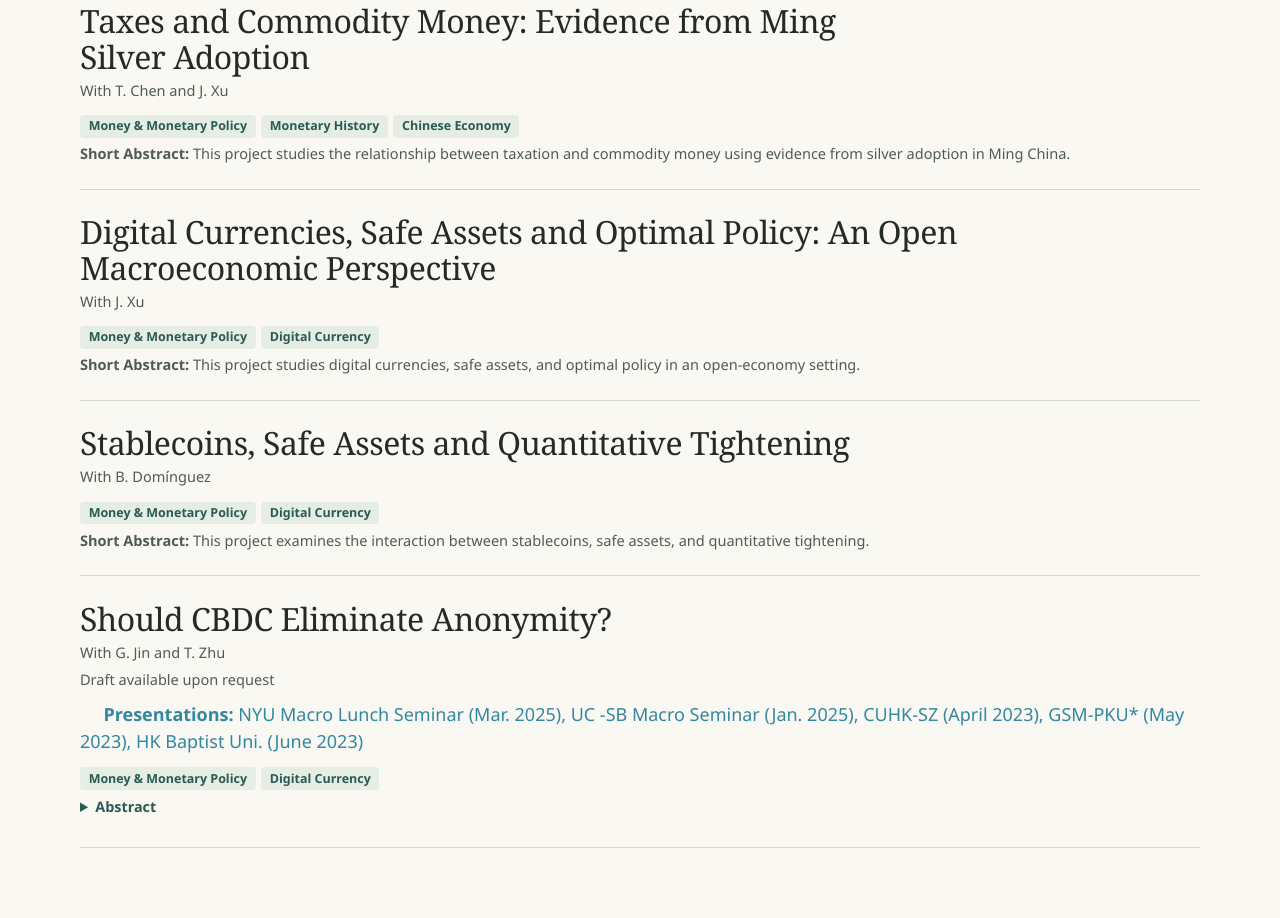
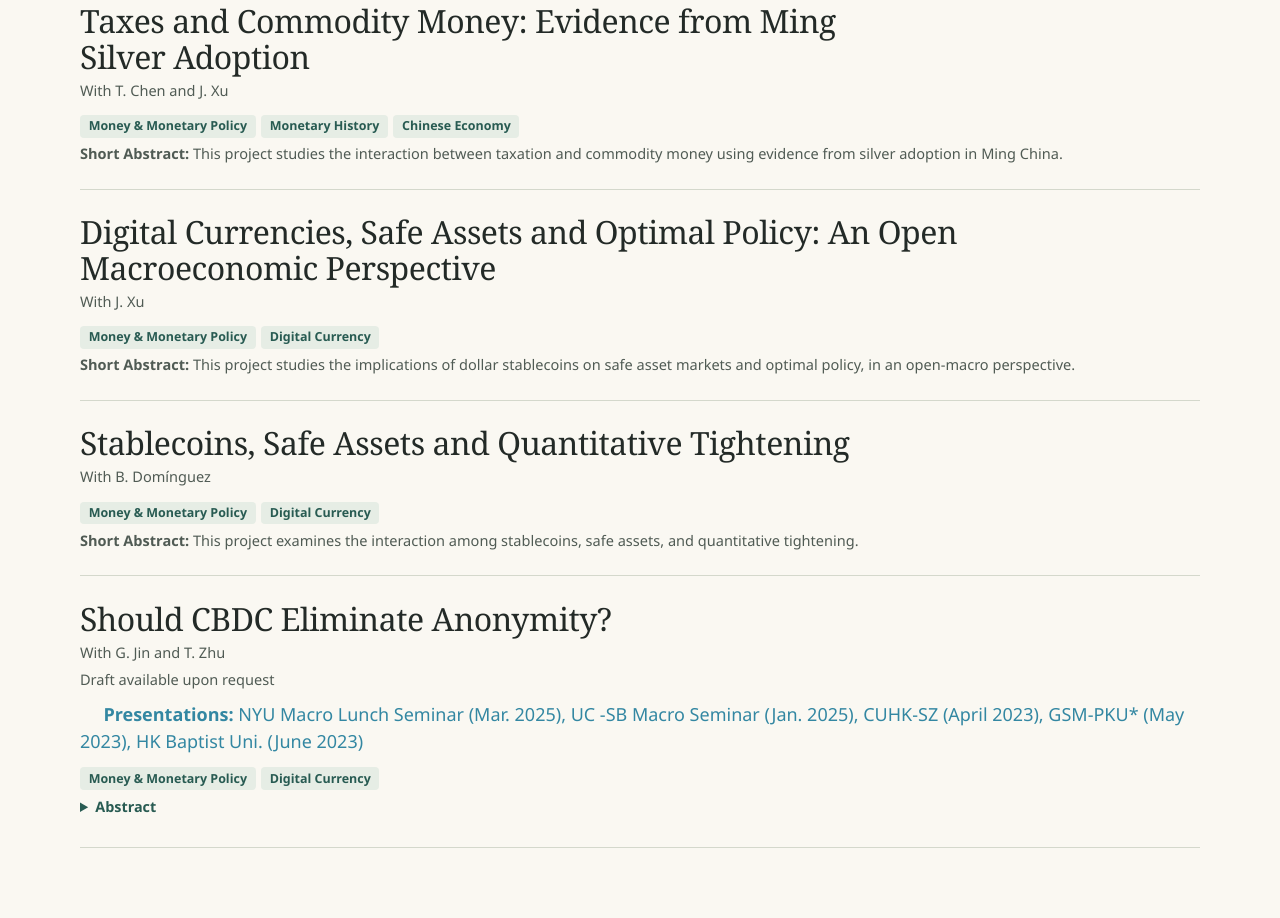
Before and after one commit to sylvia-x-xiao/sylvia-x-xiao.github.io, a plain HTML site: page research.html in a window 1280 px wide. Shown: the part 2722-3640 px from the top of the page. Drawn offline with Linux system fonts and the light colour scheme.

Commit message:
Revise research project descriptions

```diff
--- a/research.html
+++ b/research.html
@@ -87,21 +87,21 @@
         <p class="meta paper-credits">With T. Chen and J. Xu</p>
 
         <ul class="tags" aria-label="Topics"><li>Money &amp; Monetary Policy</li><li>Monetary History</li><li>Chinese Economy</li></ul>
-        <p class="meta short-abstract"><strong>Short Abstract: </strong>This project studies the relationship between taxation and commodity money using evidence from silver adoption in Ming China.</p>
+        <p class="meta short-abstract"><strong>Short Abstract: </strong>This project studies the interaction between taxation and commodity money using evidence from silver adoption in Ming China.</p>
       </article>
       <article class="paper" id="digital-currencies-safe-assets" data-tags="money digital">
         <h3>Digital Currencies, Safe Assets and Optimal Policy: An Open Macroeconomic Perspective</h3>
         <p class="meta paper-credits">With J. Xu</p>
 
         <ul class="tags" aria-label="Topics"><li>Money &amp; Monetary Policy</li><li>Digital Currency</li></ul>
-        <p class="meta short-abstract"><strong>Short Abstract: </strong>This project studies digital currencies, safe assets, and optimal policy in an open-economy setting.</p>
+        <p class="meta short-abstract"><strong>Short Abstract: </strong>This project studies the implications of dollar stablecoins on safe asset markets and optimal policy, in an open-macro perspective.</p>
       </article>
       <article class="paper" id="stablecoins-qt" data-tags="money digital">
         <h3>Stablecoins, Safe Assets and Quantitative Tightening</h3>
         <p class="meta paper-credits">With B. Domínguez</p>
 
         <ul class="tags" aria-label="Topics"><li>Money &amp; Monetary Policy</li><li>Digital Currency</li></ul>
-        <p class="meta short-abstract"><strong>Short Abstract: </strong>This project examines the interaction between stablecoins, safe assets, and quantitative tightening.</p>
+        <p class="meta short-abstract"><strong>Short Abstract: </strong>This project examines the interaction among stablecoins, safe assets, and quantitative tightening.</p>
       </article>
       <article class="paper" id="cbdc-anonymity" data-tags="money digital">
         <h3>Should CBDC Eliminate Anonymity?</h3>
```
